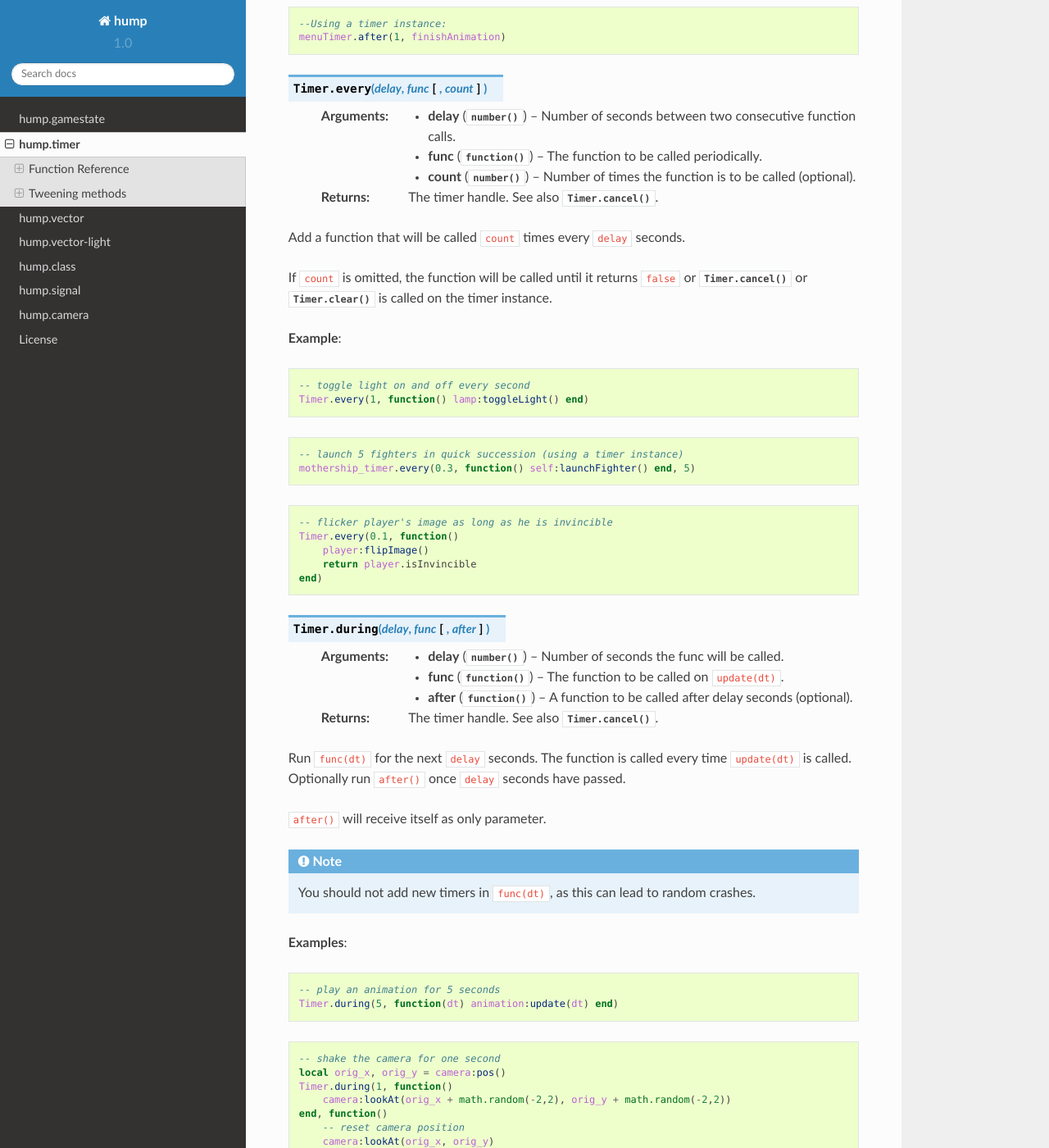
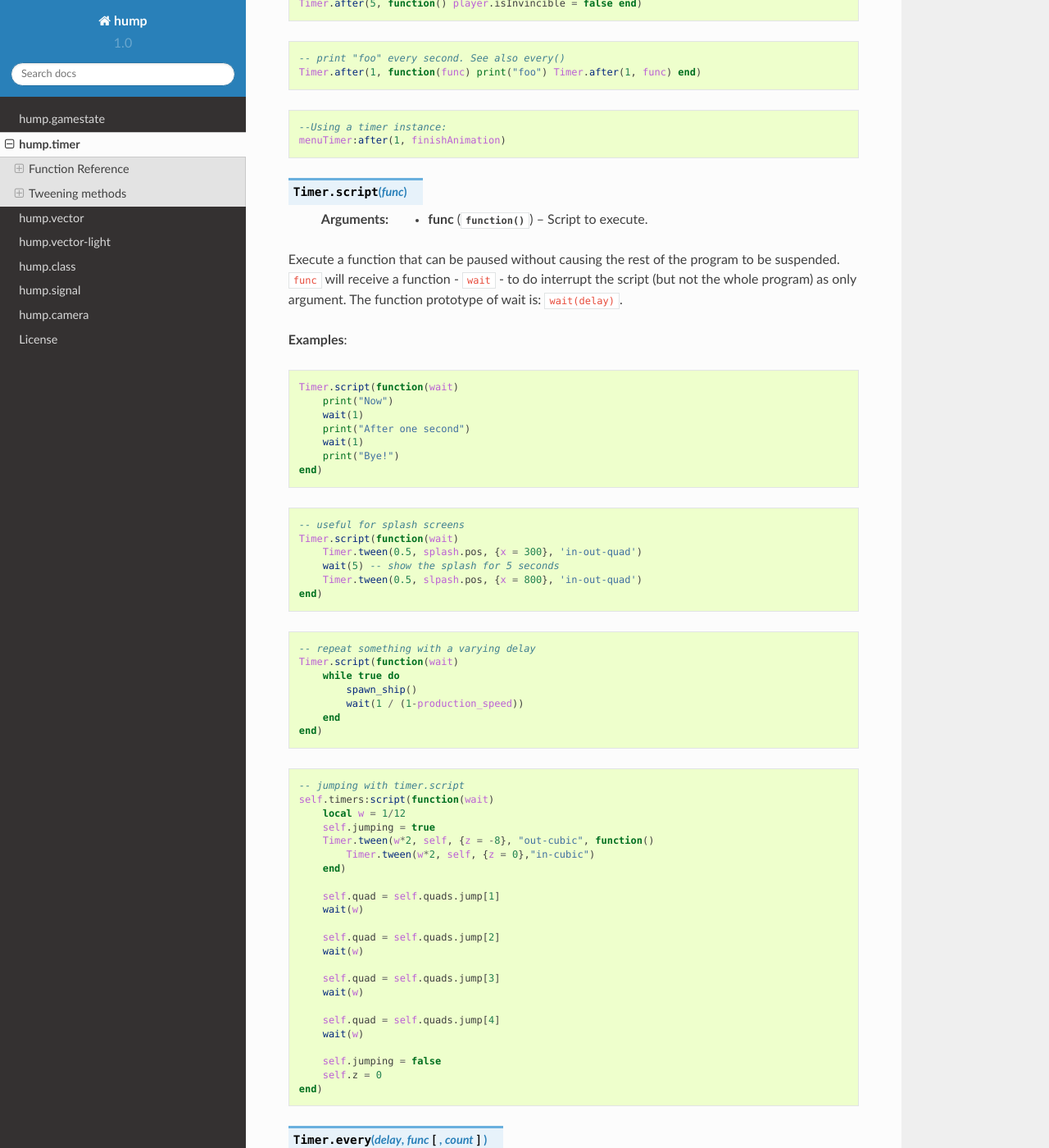
Before and after one commit to uspgamedev/Project-Telos, a Sphinx documentation site: the page built from game/hump/docs/timer.rst, in a window 1280 px wide and 1400 px high, scrolled down 1758 px. Shown: the whole window at 82% size. Built offline with Sphinx 7.4.7 and the Read the Docs theme 2.0.0, drawn with Linux system fonts in a browser that asks for light colours; some of the changed text lies outside the part shown.

Commit message:
BASIC LEVEL SCRIPT! Support for running a level script!

```diff
--- a/game/hump/docs/gamestate.rst
+++ b/game/hump/docs/gamestate.rst
@@ -19,7 +19,7 @@ A typical game could consist of a menu-state, a level-state and a game-over-stat
     end
 
     function menu:keyreleased(key, code)
-        if key == 'enter' then
+        if key == 'return' then
             Gamestate.switch(game)
         end
     end
--- a/game/hump/docs/timer.rst
+++ b/game/hump/docs/timer.rst
@@ -42,6 +42,11 @@ the global timer. Likewise, the global timer does not affect timer instances.
     If you don't need multiple independent schedulers, you can use the
     global/default timer (see examples).
 
+.. note::
+    Unlike the default timer, timer instances use the colon-syntax, i.e.,
+    you need to call ``instance:after(1, foo)`` instead of ``Timer.after(1,
+    foo)``.
+
 **Example**::
 
     menuTimer = Timer.new()
@@ -79,7 +84,72 @@ periodic behavior (see the example).
 ::
 
     --Using a timer instance:
-    menuTimer.after(1, finishAnimation)
+    menuTimer:after(1, finishAnimation)
+
+
+.. function:: Timer.script(func)
+
+   :param function func: Script to execute.
+
+Execute a function that can be paused without causing the rest of the program to
+be suspended. ``func`` will receive a function - ``wait`` - to do interrupt the
+script (but not the whole program) as only argument.  The function prototype of
+wait is: ``wait(delay)``.
+
+**Examples**::
+
+    Timer.script(function(wait)
+        print("Now")
+        wait(1)
+        print("After one second")
+        wait(1)
+        print("Bye!")
+    end)
+
+::
+
+    -- useful for splash screens
+    Timer.script(function(wait)
+        Timer.tween(0.5, splash.pos, {x = 300}, 'in-out-quad')
+        wait(5) -- show the splash for 5 seconds
+        Timer.tween(0.5, slpash.pos, {x = 800}, 'in-out-quad')
+    end)
+
+::
+
+    -- repeat something with a varying delay
+    Timer.script(function(wait)
+        while true do
+            spawn_ship()
+            wait(1 / (1-production_speed))
+        end
+    end)
+
+::
+
+    -- jumping with timer.script
+    self.timers:script(function(wait)
+        local w = 1/12
+        self.jumping = true
+        Timer.tween(w*2, self, {z = -8}, "out-cubic", function()
+            Timer.tween(w*2, self, {z = 0},"in-cubic")
+        end)
+
+        self.quad = self.quads.jump[1]
+        wait(w)
+
+        self.quad = self.quads.jump[2]
+        wait(w)
+
+        self.quad = self.quads.jump[3]
+        wait(w)
+
+        self.quad = self.quads.jump[4]
+        wait(w)
+
+        self.jumping = false
+        self.z = 0
+    end)
 
 
 .. function:: Timer.every(delay, func[, count])
@@ -103,7 +173,7 @@ or :func:`Timer.cancel` or :func:`Timer.clear` is called on the timer instance.
 ::
 
     -- launch 5 fighters in quick succession (using a timer instance)
-    mothership_timer.every(0.3, function() self:launchFighter() end, 5)
+    mothership_timer:every(0.3, function() self:launchFighter() end, 5)
 
 ::
 
@@ -153,7 +223,7 @@ seconds have passed.
     player.isInvincible = true
     -- flash player for 3 seconds
     local t = 0
-    player.timer.during(3, function(dt)
+    player.timer:during(3, function(dt)
         t = t + dt
         player.visible = (t % .2) < .1
     end, function()
@@ -184,9 +254,9 @@ Prevent a timer from being executed in the future.
     function tick()
         print('tick... tock...')
     end
-    handle = menuTimer.every(1, tick)
+    handle = menuTimer:every(1, tick)
     -- later
-    menuTimer.cancel(handle)
+    menuTimer:cancel(handle)
 
 
 .. function:: Timer.clear()
@@ -200,7 +270,7 @@ executed will discarded.
 
 ::
 
-    menuTimer.clear()
+    menuTimer:clear()
 
 
 .. function:: Timer.update(dt)
@@ -221,7 +291,7 @@ Update timers and execute functions if the deadline is reached. Call in
 
     -- using hump.gamestate and a timer instance
     function menuState:update(dt)
-        self.timer.update(dt)
+        self.timers:update(dt)
     end
 
 
```
Also changed, not shown: game/hump/docs/camera.rst (+24 -24 lines), game/hump/docs/signal.rst (+11 -6 lines), 11 other files.
